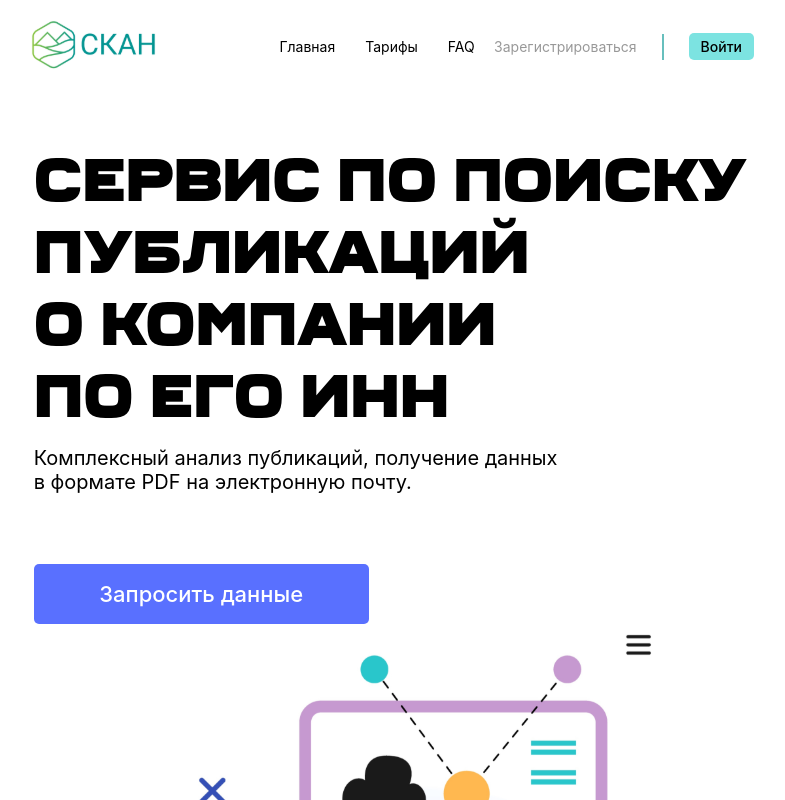
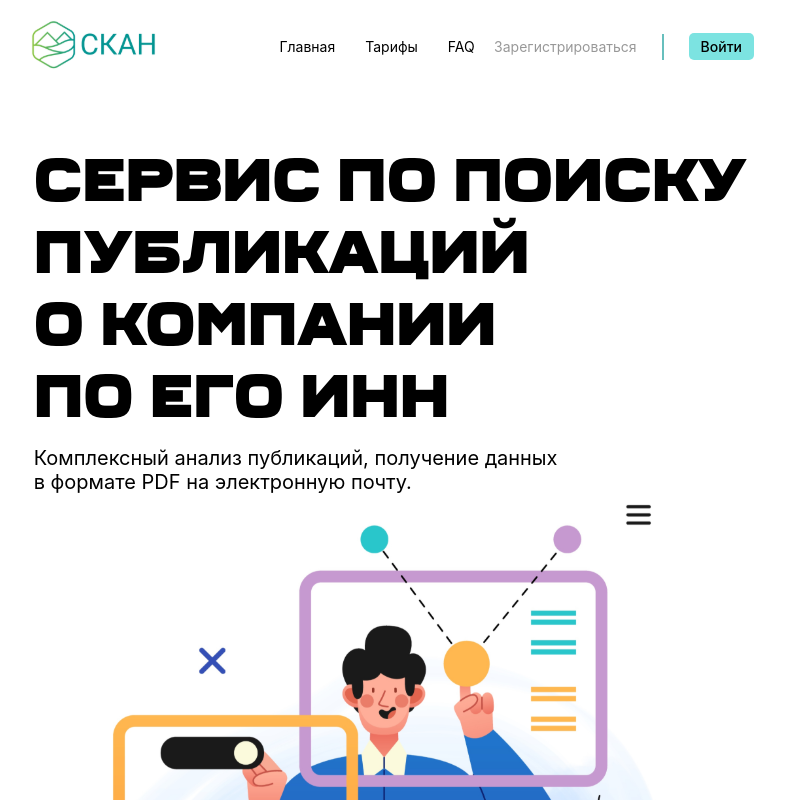
Before and after one commit to AntropovAG/scan_project, a React (Vite) app: page / in a window 1280 px wide. Shown: the top 800 px of the page, without its empty margins (250-1035 px from the left). Built offline with nearby package versions, Linux system fonts and the light colour scheme.

Commit message:
Update home.tsx

```diff
--- a/src/components/home/home.tsx
+++ b/src/components/home/home.tsx
@@ -2,8 +2,11 @@ import styles from './home.module.css'
 import { Link } from 'react-router-dom'
 import Carousel from '../carousel/carousel'
 import Tariffs from '../tariffs/tariffs'
+import { useAppSelector } from '../../utils/hooks'
 
 export default function Home() {
+    const isAuthorized = useAppSelector(state => state.user.isAuthorized)
+
     return (
         <>
             <section className={styles.intro}>
@@ -14,7 +17,11 @@ export default function Home() {
                         <span>по его ИНН</span>
                     </h1>
                     <p className={styles.text}>Комплексный анализ публикаций, получение данных в формате PDF на электронную почту.</p>
-                    <Link className={styles.link} to={"/search"}>Запросить данные</Link>
+                    {/* Кнопка скрыта для неавторизованного пользователя */}
+                    {isAuthorized && <Link className={styles.link} to={"/search"}>Запросить данные</Link>}
+
+                    {/* Альтернатива: кнопка видна, но если пользователь авторизован, то кнопка переходит на страницу поиска, иначе на страницу авторизации
+                    <Link className={styles.link} to={isAuthorized? "/search" : "/login"}>Запросить данные</Link> */}
                 </div>
                 <img className={styles.image} src="./intro_img.svg" alt="intro image" />
             </section>
```
